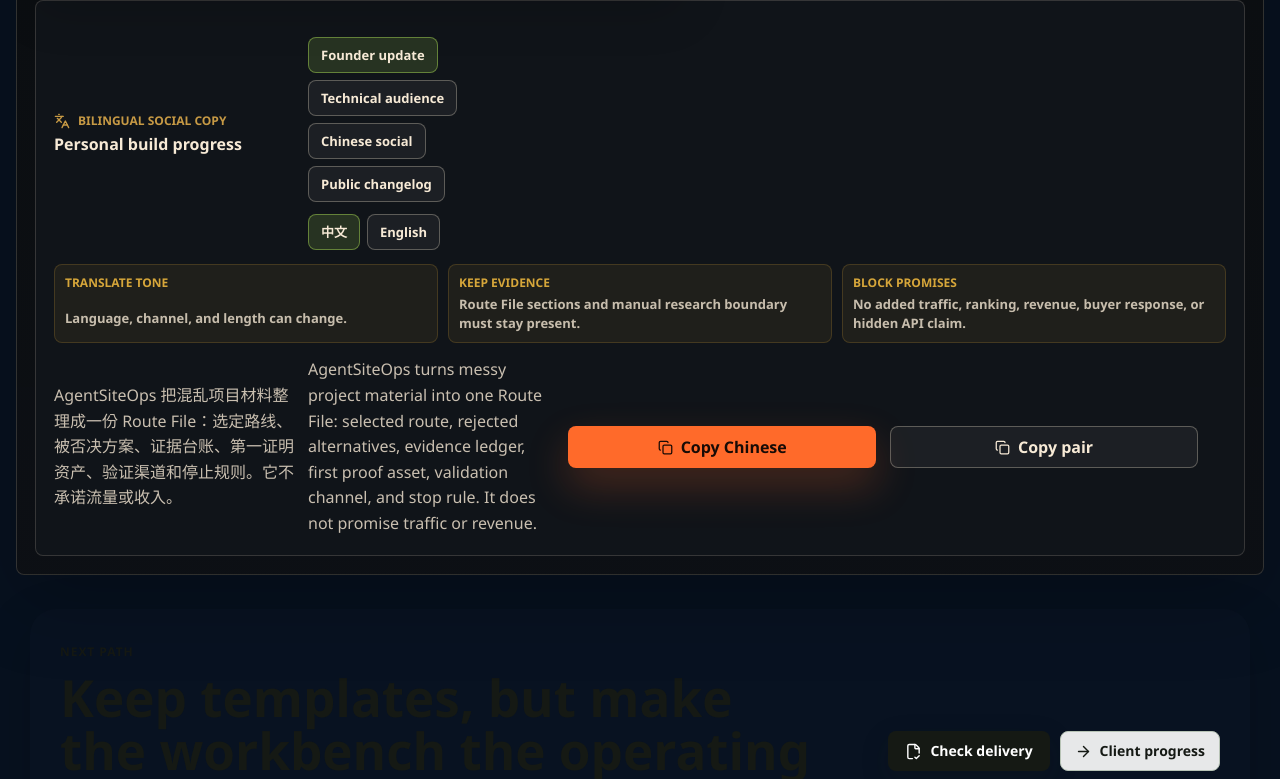
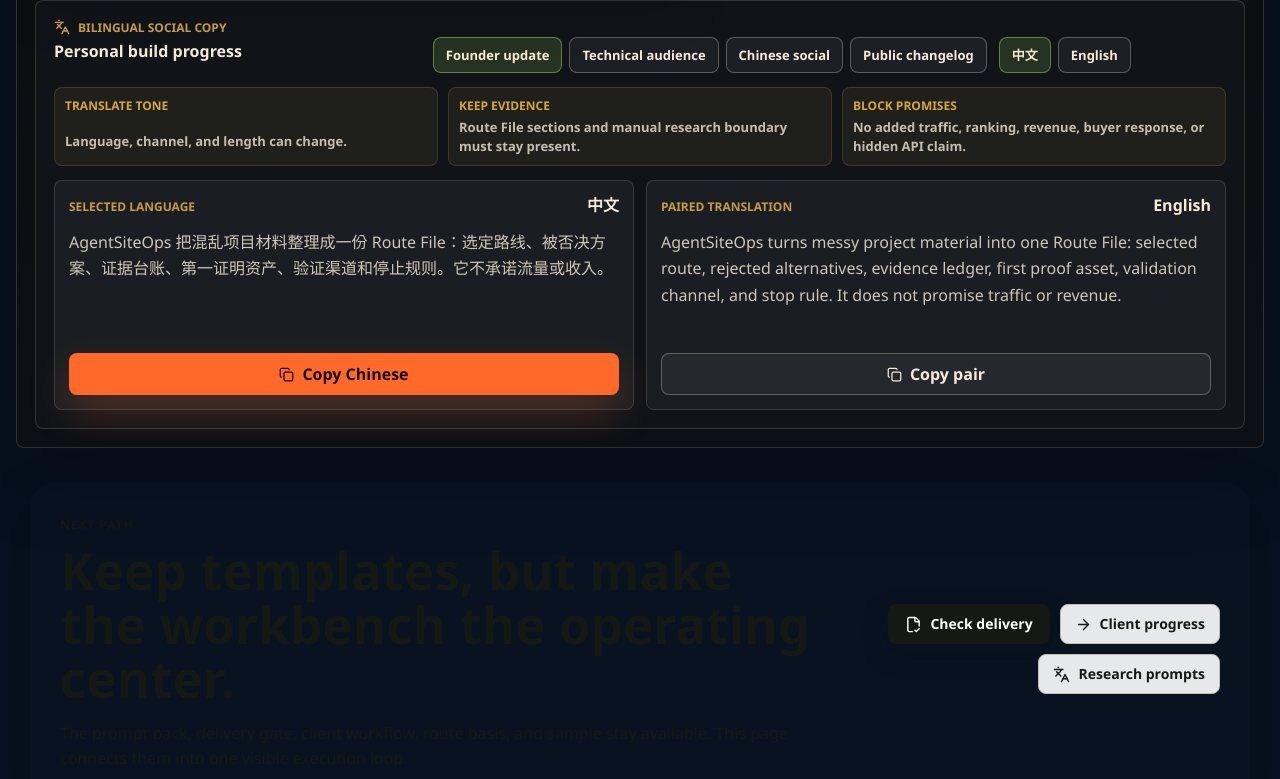
Before and after one commit to SB980425/shachidainei, a Next.js app in the folder agentsiteops/: page /execution in a window 1280 px wide. Shown: the part 5316-6095 px from the top of the page. Built offline with nearby package versions, Linux system fonts and the light colour scheme; no server answers.

Commit message:
Clarify bilingual social copy controls

```diff
--- a/agentsiteops/components/ExecutionWorkbench.tsx
+++ b/agentsiteops/components/ExecutionWorkbench.tsx
@@ -283,7 +283,10 @@ export function ExecutionWorkbench() {
   );
   const activeSocial = socialVariants[activeChannel];
   const activeSocialText = activeLanguage === "en" ? activeSocial.en : activeSocial.zh;
-  const pairedSocialText = activeLanguage === "en" ? activeSocial.zh : activeSocial.en;
+  const pairedLanguage: SocialLanguage = activeLanguage === "en" ? "zh" : "en";
+  const pairedSocialText = pairedLanguage === "en" ? activeSocial.en : activeSocial.zh;
+  const activeLanguageLabel = activeLanguage === "en" ? "English" : "中文";
+  const pairedLanguageLabel = pairedLanguage === "en" ? "English" : "中文";
   const activeStageStatus = stageDecisions[activeStageId];
   const activeStatus =
     stageStatusOptions.find((option) => option.id === activeStageStatus) ??
@@ -586,8 +589,13 @@ export function ExecutionWorkbench() {
             </article>
           ))}
         </div>
-        <p>{activeSocialText}</p>
-        <p>{pairedSocialText}</p>
+        <div className="execution-social-copy-grid">
+          <article className="execution-social-copy-card">
+            <div>
+              <span>Selected language</span>
+              <strong>{activeLanguageLabel}</strong>
+            </div>
+            <p dir="auto">{activeSocialText}</p>
             <button
               className="route-room-primary"
               type="button"
@@ -596,16 +604,24 @@ export function ExecutionWorkbench() {
               <Copy aria-hidden="true" size={15} />
               {primaryCopyLabel}
             </button>
+          </article>
+
+          <article className="execution-social-copy-card">
+            <div>
+              <span>Paired translation</span>
+              <strong>{pairedLanguageLabel}</strong>
+            </div>
+            <p dir="auto">{pairedSocialText}</p>
             <button
               className="route-room-secondary"
               type="button"
-          onClick={() =>
-            copySocialText(pairedSocialText, "paired", activeLanguage === "en" ? "zh" : "en")
-          }
+              onClick={() => copySocialText(pairedSocialText, "paired", pairedLanguage)}
             >
               <Copy aria-hidden="true" size={15} />
               {pairCopyLabel}
             </button>
+          </article>
+        </div>
       </section>
     </section>
   );
```
Also changed, not shown: agentsiteops/reports/code-quality-gate.md (+1 -1 lines), agentsiteops/reports/route-consistency-gate.md (+1 -1 lines), agentsiteops/reports/technical-seo-ci.md (+1 -1 lines), agentsiteops/app/globals.css. Lines whose indentation alone changed are shown as unchanged.
